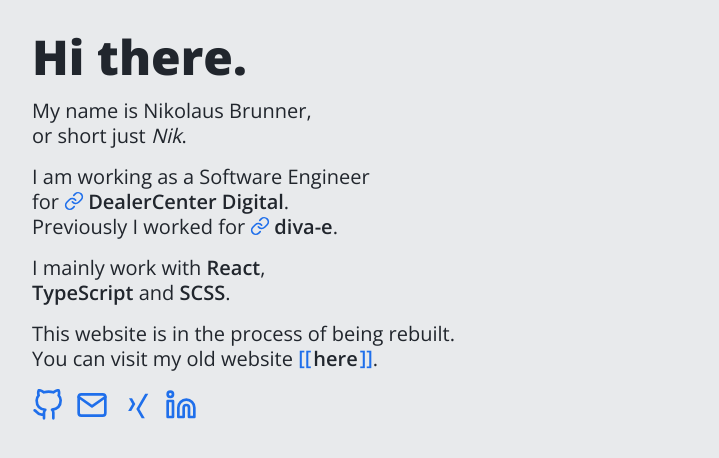
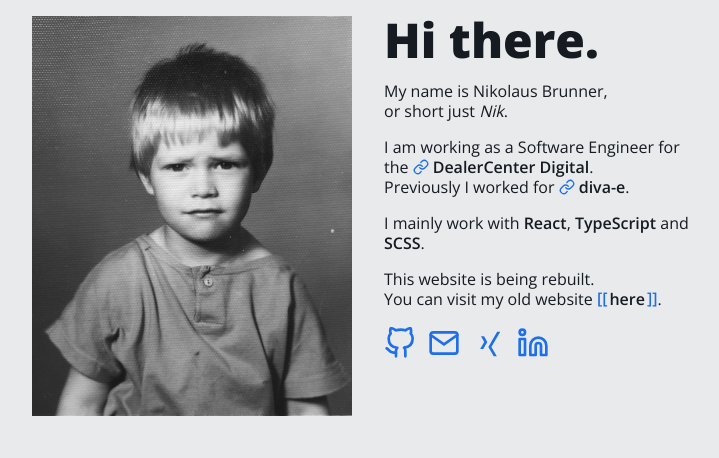
Before and after one commit to nikbrunner/nibru.dev, a Next.js app: page / in a window 1280 px wide. Shown: the top 458 px of the page, without its empty margins (272-991 px from the left). Built offline with nearby package versions, Linux system fonts and the light colour scheme.

Commit message:
profile image

```diff
--- a/pages/index.tsx
+++ b/pages/index.tsx
@@ -12,6 +12,11 @@ const Home = () => {
   return (
     <Page name='Home' title='Hi there. 👋'>
       <Section classNames={['Home__intro']}>
+        <div className='Home__intro-image'>
+          <img src='/images/nb.jpg' />
+        </div>
+
+        <div className='Home__intro-text'>
           <Headline tag='h1' size='h1' noBorder>
             Hi there.
           </Headline>
@@ -23,26 +28,28 @@ const Home = () => {
           </Text>
 
           <Text maxWidth='30rem'>
-          I am working as a Software Engineer
-          <br /> for{' '}
+            I am working as a Software Engineer for the{' '}
             <Link href='https://bike.center' type='external'>
               DealerCenter Digital
             </Link>
             .
             <br /> Previously I worked for{' '}
-          <Link href='https://https://www.diva-e.com/de/' type='external'>
+            <Link
+              href='https://https://www.diva-e.com/de/'
+              type='external'
+            >
               diva-e
             </Link>
             .
           </Text>
 
           <Text maxWidth='25rem'>
-          I mainly work with <strong>React</strong>, <br />
+            I mainly work with <strong>React</strong>, <wbr />
             <strong>TypeScript</strong> and <strong>SCSS</strong>.
           </Text>
 
           <Text maxWidth='30rem'>
-          This website is in the process of being rebuilt.
+            This website is being rebuilt.
             <br /> You can visit my old website{' '}
             <Link href='/archive/index.html' type='internal'>
               here
@@ -80,6 +87,7 @@ const Home = () => {
               <FiLinkedin />
             </Link>
           </Text>
+        </div>
       </Section>
     </Page>
   );
--- a/scss/base/_typography.scss
+++ b/scss/base/_typography.scss
@@ -9,7 +9,7 @@ $font-size-h3: 2rem;
 $font-size-h4: 1.75rem;
 $font-size-h5: 1.5rem;
 $font-size-h6: 1.25rem;
-$font-size-text: 1.25rem;
+$font-size-text: 1rem;
 $font-size-quote: 2rem;
 
 $font-weight-bold: 800;
--- a/scss/pages/_home.scss
+++ b/scss/pages/_home.scss
@@ -1,4 +1,40 @@
 .Home {
   &__intro {
+    .Section__content {
+      display: grid;
+      grid-template-columns: repeat(1, minmax(250px, 1fr));
+      gap: $space-m;
+
+      @include mq('m') {
+        grid-template-columns: repeat(2, minmax(150px, 1fr));
+        gap: $space-l;
+      }
+    }
+
+    &-image,
+    &-text {
+      line-height: 0;
+    }
+
+    &-image {
+      img {
+        --max-height: 350px;
+
+        @include mq('m') {
+          --max-height: 100%;
+        }
+
+        object-fit: cover;
+        width: 100%;
+        height: 100%;
+        max-height: var(--max-height);
+      }
+    }
+
+    &-text {
+      .Headline {
+        margin-top: 0;
+      }
+    }
   }
 }
--- a/scss/themes/_light.scss
+++ b/scss/themes/_light.scss
@@ -3,12 +3,12 @@
   --color-bg-primary-alt: var(--color-gray-9);
   --color-bg-secondary: var(--color-gray-2);
   --color-bg-secondary-alt: var(--color-gray-8);
-  --color-bg-ternary: var(--color-gray-2);
+  --color-bg-ternary: var(--color-gray-3);
   --color-bg-ternary-alt: var(--color-gray-7);
-  --color-fg-primary: var(--color-gray-7);
-  --color-fg-primary-alt: var(--color-gray-2);
-  --color-fg-secondary: var(--color-gray-8);
-  --color-fg-secondary-alt: var(--color-gray-3);
+  --color-fg-primary: var(--color-gray-8);
+  --color-fg-primary-alt: var(--color-gray-1);
+  --color-fg-secondary: var(--color-gray-9);
+  --color-fg-secondary-alt: var(--color-gray-2);
   --color-accent-primary: var(--color-blue-5);
   --color-accent-secondary: var(--color-blue-4);
   --color-accent-ternary: var(--color-blue-3);
```
Also changed, not shown: public/images/nb.jpg (added). Lines whose indentation alone changed are shown as unchanged.
